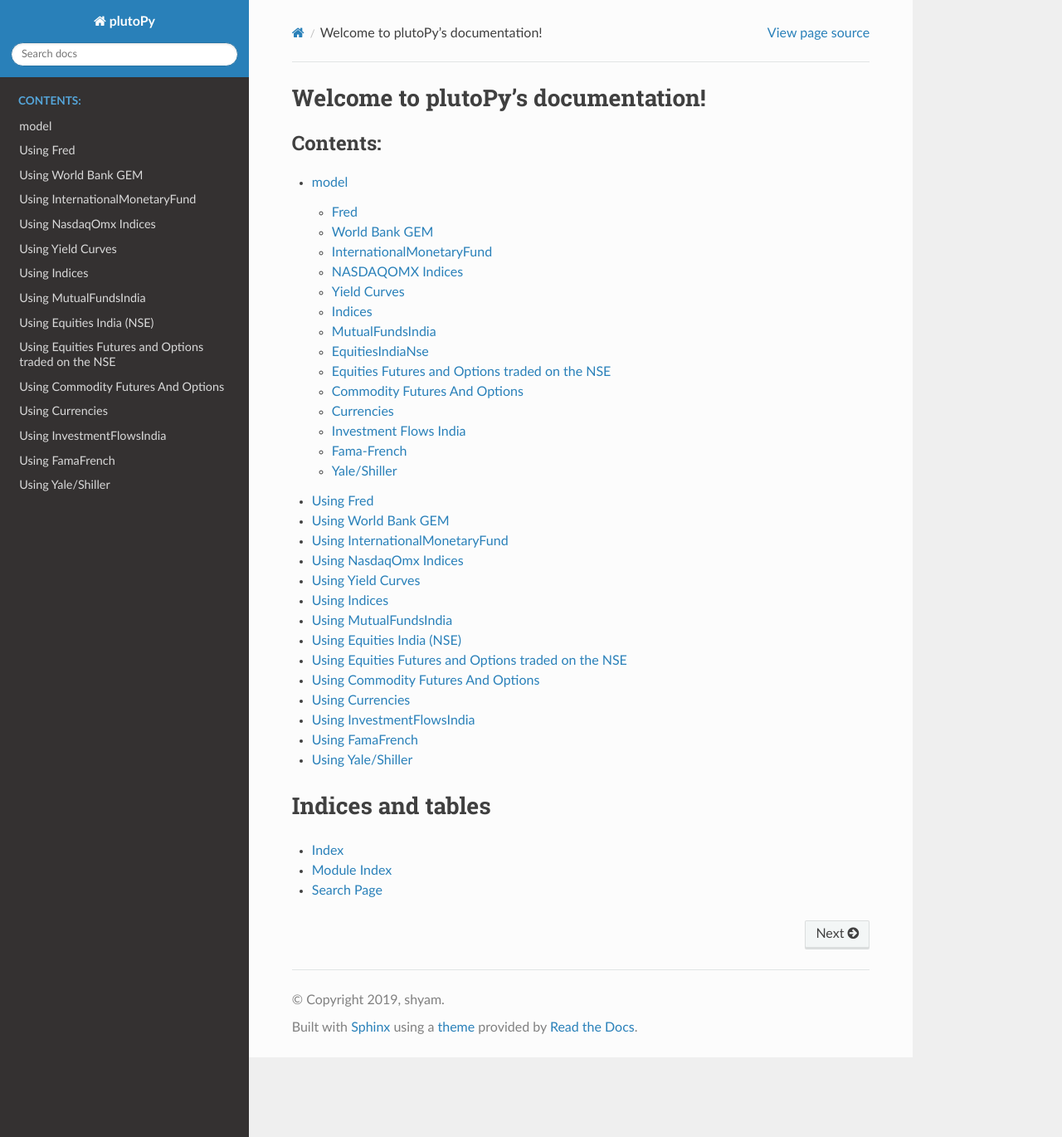
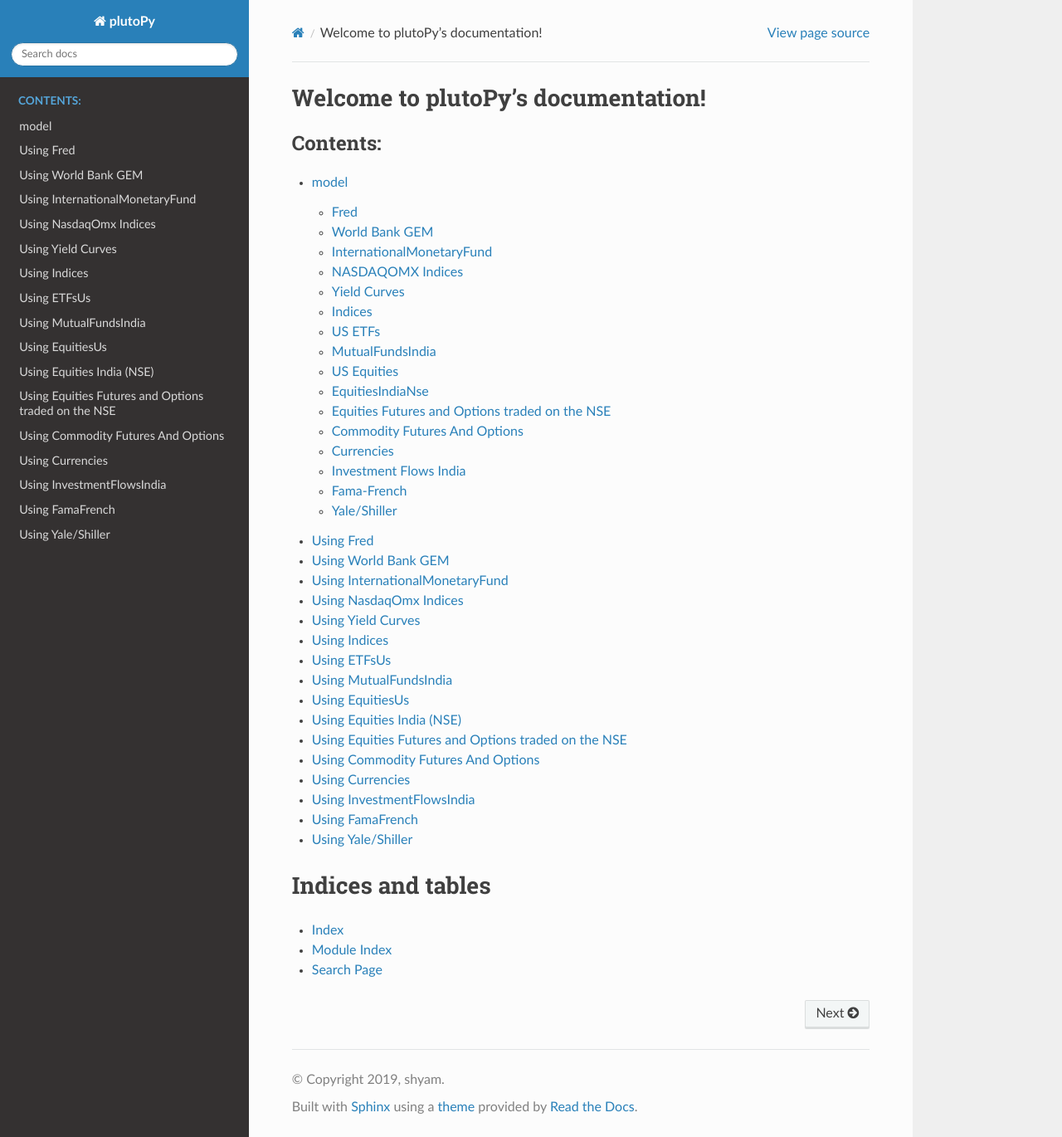
Before and after one commit to shyams80/plutoPy, a Sphinx documentation site: the page built from docs/source/index.rst, in a window 1280 px wide and 1370 px high. Shown: the whole window at 83% size. Built offline with Sphinx 7.4.7 and the Read the Docs theme 2.0.0, drawn with Linux system fonts in a browser that asks for light colours.

Commit message:
updated docs

```diff
--- /dev/null
+++ b/docs/source/ETFsUs.rst
@@ -0,0 +1,7 @@
+US ETFs
+=======
+
+.. automodule:: plutoPy.model.ETFsUs
+   :members:
+   :undoc-members:
+   :show-inheritance:
--- /dev/null
+++ b/docs/source/EquitiesUs.rst
@@ -0,0 +1,7 @@
+US Equities
+===========
+
+.. automodule:: plutoPy.model.EquitiesUs
+   :members:
+   :undoc-members:
+   :show-inheritance:
--- a/docs/source/index.rst
+++ b/docs/source/index.rst
@@ -14,7 +14,9 @@ Welcome to plutoPy's documentation!
    examples-NasdaqOmx
    examples-YieldCurve
    examples-Indices
+   examples-ETFsUs
    examples-MutualFundsIndia
+   examples-EquitiesUs
    examples-EquitiesIndiaNse
    examples-EquitiesFuturesAndOptionsIndiaNse
    examples-CommodityFuturesAndOptions
--- a/docs/source/modules.rst
+++ b/docs/source/modules.rst
@@ -10,7 +10,9 @@ model
    NasdaqOmx
    YieldCurve
    Indices
+   ETFsUs
    MutualFundsIndia
+   EquitiesUs
    EquitiesIndiaNse
    EquitiesFuturesAndOptionsIndiaNse
    CommodityFuturesAndOptions
```
Also changed, not shown: docs/source/examples-ETFsUs.rst (added, +7 -0 lines), docs/source/examples-EquitiesUs.rst (added, +7 -0 lines).
